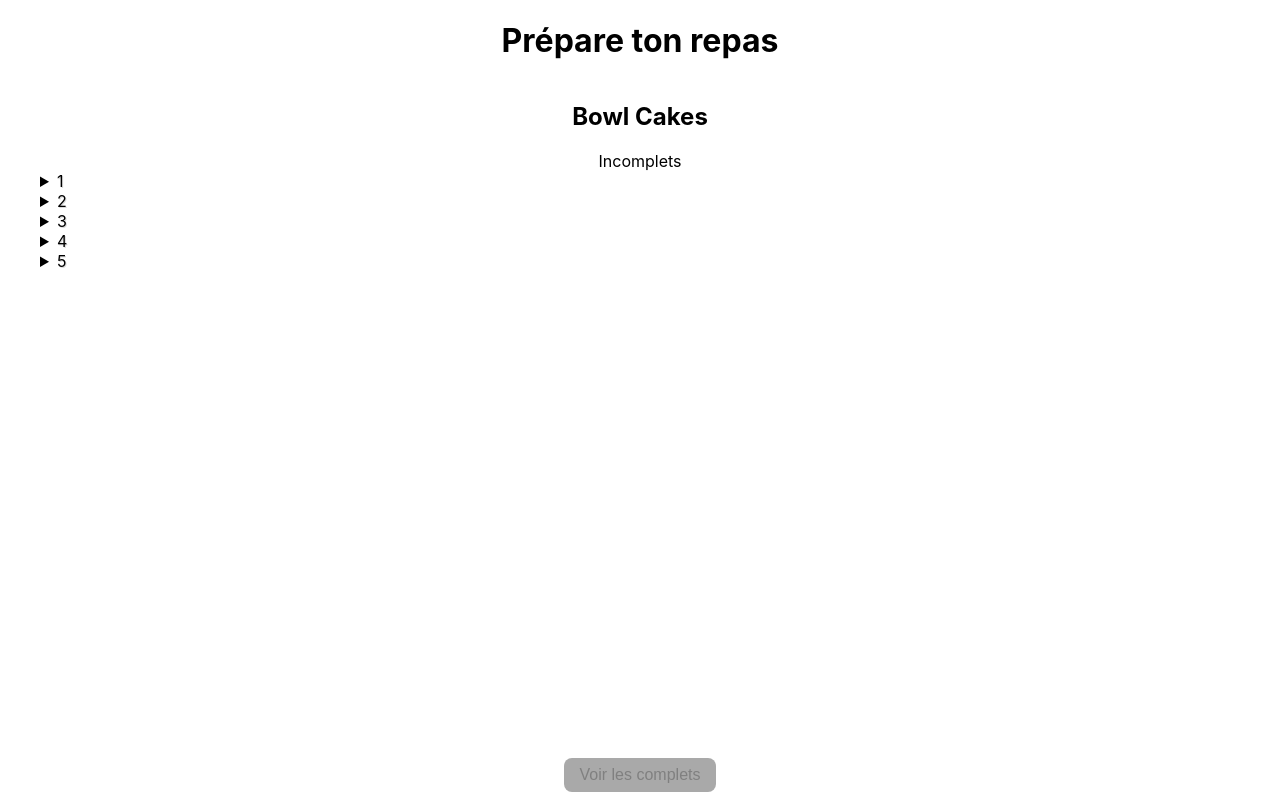
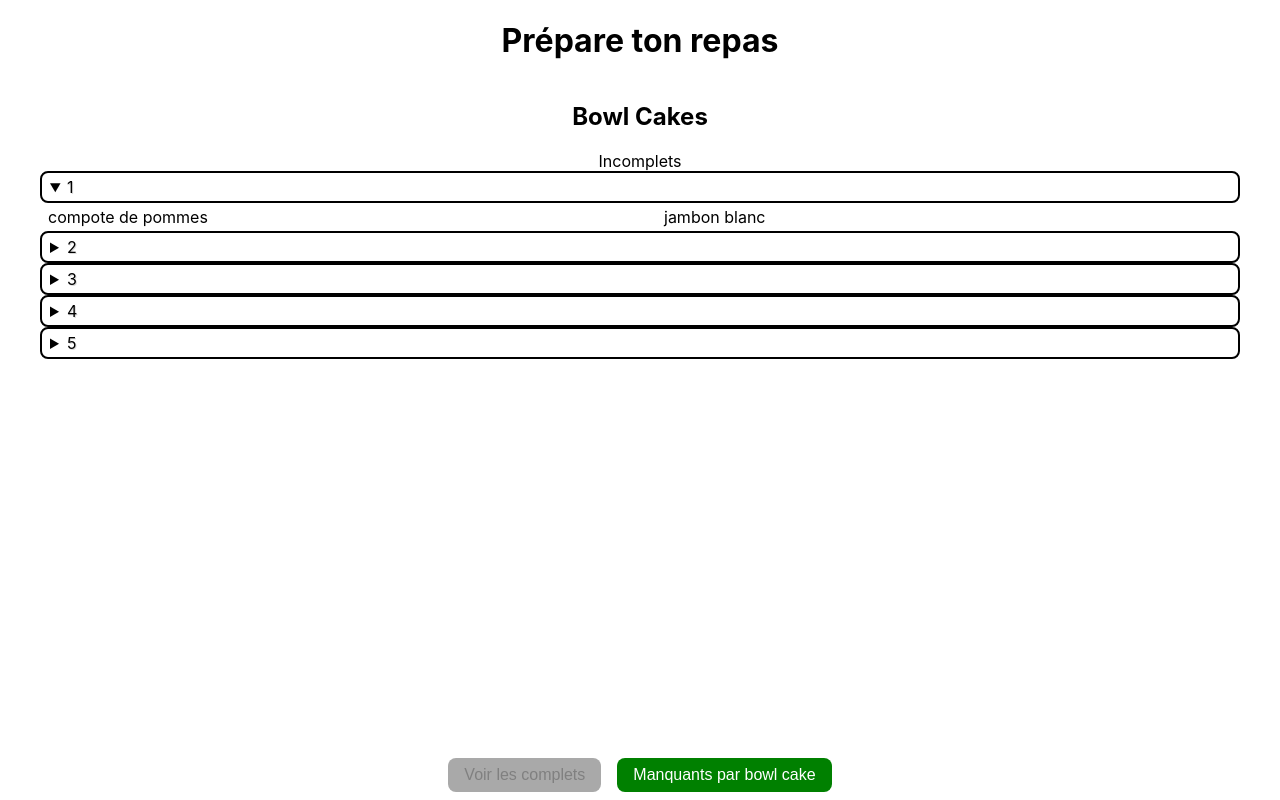
Before and after one commit to fabagile/prepare-ton-repas, a React (Create React App) app: page / in a window 1280 px wide. Built offline with nearby package versions, Linux system fonts and the light colour scheme.

Commit message:
bouton voir bowlcakes - ingrédients

```diff
--- a/src/components/App.jsx
+++ b/src/components/App.jsx
@@ -16,6 +16,7 @@ function App() {
   document.title = title;
   // cooks.map((cook) => console.table(cook.ingredients));
   const [toggle, setComplete] = useState(completeBowlCakes.length);
+  const [listByBowlCake, setListByBowlCake] = useState(false)
   function toggleComplete() {
     setComplete(!toggle);
     console.log(toggle);
@@ -29,11 +30,11 @@ function App() {
       <main className="flex-stretch">
         {/* <Available /> */}
         <BowlCakeList
-          toggle={toggle}
-          setComplete={setComplete}
           completeBowlCakes={completeBowlCakes}
           missingIngredientsArray={missingIngredientsArray}
           missingIngredientsBowlCakes={missingIngredientsBowlCakes}
+          listByBowlCake={listByBowlCake}
+          setListByBowlCake={setListByBowlCake}
           missingArray={missingArray}
         />
       </main>
@@ -52,6 +53,7 @@ function App() {
             Voir les complets
           </button>
         )}
+        <button onClick={()=> setListByBowlCake(!listByBowlCake)} className='bg-green' >Manquants par {!listByBowlCake ? "bowl cake" : "ingrédient"}</button>
       </footer>
     </div>
   );
--- a/src/components/BowlCakeList.jsx
+++ b/src/components/BowlCakeList.jsx
@@ -1,5 +1,5 @@
 import Complete from './Complete';
-// import Missing from "./Missing";
+import Missing from "./Missing";
 import MissingIngredients from './MissingIngredients';
 // import { connectDB } from "../utils/connectDB";
 
@@ -8,8 +8,9 @@ export const BowlCakeList = ({
   missingIngredientsArray,
   missingArray,
   completeBowlCakes,
-  toggle,
-  setComplete,
+  listByBowlCake,
+  setListByBowlCake
+
 }) => {
   // const disabled =
 
@@ -28,16 +29,21 @@ export const BowlCakeList = ({
           toggle={completeBowlCakes.length}
           bowlCakes={completeBowlCakes}
         />
-        <MissingIngredients
-          toggle={missingIngredientsArray.length}
-          list={missingIngredientsArray}
-          missingArray={missingArray}
-        />
-        {/* <Missing
-          toggle={missingIngredientsBowlCakes.length}
-          bowlCakes={missingIngredientsBowlCakes}
-          missingArray={missingArray}
-        /> */}
+        {listByBowlCake ? (
+          <Missing
+            toggle={missingIngredientsBowlCakes.length}
+            bowlCakes={missingIngredientsBowlCakes}
+            missingArray={missingArray}
+          />
+
+        ): (
+ <MissingIngredients
+            toggle={missingIngredientsArray.length}
+            list={missingIngredientsArray}
+            missingArray={missingArray}
+          />
+
+        )}
       </div>
     </section>
   );
--- a/src/components/Missing.jsx
+++ b/src/components/Missing.jsx
@@ -6,13 +6,13 @@ export default function Missing({ bowlCakes, missingArray, toggle }) {
       <>
         <div>Incomplets</div>
         {missingArray.map((miss) => (
-          <details key={miss}>
-            <summary>{miss}</summary>
+          <details open={miss === missingArray[0]} key={miss}>
+            <summary  className="tile">{miss}</summary>
             <div className="tiles">
               {bowlCakes.map(
                 ({ id, name, missingNumber, missing }) =>
                   miss === missingNumber && (
-                    <details key={id} className="">
+                    <details  key={id} className="">
                       <Detail className="warning" title={name} list={missing} />
                     </details>
                   )
--- a/src/components/MissingIngredients.jsx
+++ b/src/components/MissingIngredients.jsx
@@ -7,8 +7,8 @@ export default function MissingIngredients({ list, missingArray, toggle }) {
       <div>Incomplets</div>
 
       {list.map((item, k) => (
-        <details key={k}>
-          <ItemDetail title={item.bowls} list={item.ingredients} />
+        <details  open={k===0} key={k}>
+          <ItemDetail className='tile'  title={item.bowls} list={item.ingredients} />
         </details>
       ))}
     </>
--- a/src/components/UI/ItemDetail.jsx
+++ b/src/components/UI/ItemDetail.jsx
@@ -3,7 +3,8 @@ export default function ItemDetail({ title, list, className }) {
   return (
     <>
       <summary className={`${className} txt-left`}>{title}</summary>
-      <div className="txt-left">{list.join(', ')}</div>
+
+      <div className="tiles txt-left">{list.map((item, key)=> <div key={key} className="unbordered-tile" >{item}</div> )}</div>
     </>
   );
 }
--- a/src/index.scss
+++ b/src/index.scss
@@ -108,6 +108,12 @@ summary {
   body {
     width: 500px;
   }
+  .tiles {
+    margin: 0;
+    display: grid;
+    grid-gap: 1em;
+    grid-template-columns: repeat( auto-fit, minmax(150px, 1fr) )
+  }
 }
 @media (min-width: 768px) {
   body {
@@ -116,33 +122,46 @@ summary {
   .tiles {
     margin: 0;
     display: grid;
-    gap: 1em;
-    grid-template-columns: repeat(3, 1fr);
+    grid-gap: 2em;
+    // grid-template-columns: repeat(3, 1fr);
   }
 }
 @media (min-width: 1024px) {
   body {
     width: 1024px;
   }
-  .tiles {
-    grid-template-columns: repeat(4, 1fr);
-  }
+  // .tiles {
+  //   grid-template-columns: repeat(4, 1fr);
+  // }
 }
 @media (min-width: 1200px) {
   body {
     width: 1200px;
   }
 }
+.unbordered-tile {
+  text-align: left;
+  hyphens: auto;
+  padding: 4px 8px;
+  -webkit-hyphens: auto;
+  -moz-hyphens: auto;
+  -ms-hyphens: auto;
 
+}
 .tile {
   text-align: left;
-  word-wrap: break-word;
-  word-break: normal;
+  hyphens: auto;
   border: black 2px solid;
   border-radius: 8px;
-  padding: 0 8px 8px;
+  padding: 4px 8px;
   -webkit-border-radius: 8px;
   -moz-border-radius: 8px;
   -ms-border-radius: 8px;
   -o-border-radius: 8px;
+  -webkit-hyphens: auto;
+  -moz-hyphens: auto;
+  -ms-hyphens: auto;
 }
+// details {
+
+// }
--- a/src/utils/dispatchIngredients.js
+++ b/src/utils/dispatchIngredients.js
@@ -56,6 +56,7 @@ if (missingCounterStop) {
     missingObject.ingredients = bowlsArray;
     console.log(missingObject);
     missingIngredientsArray.push(missingObject);
+    return missingIngredientsArray
   });
 }
 
```
